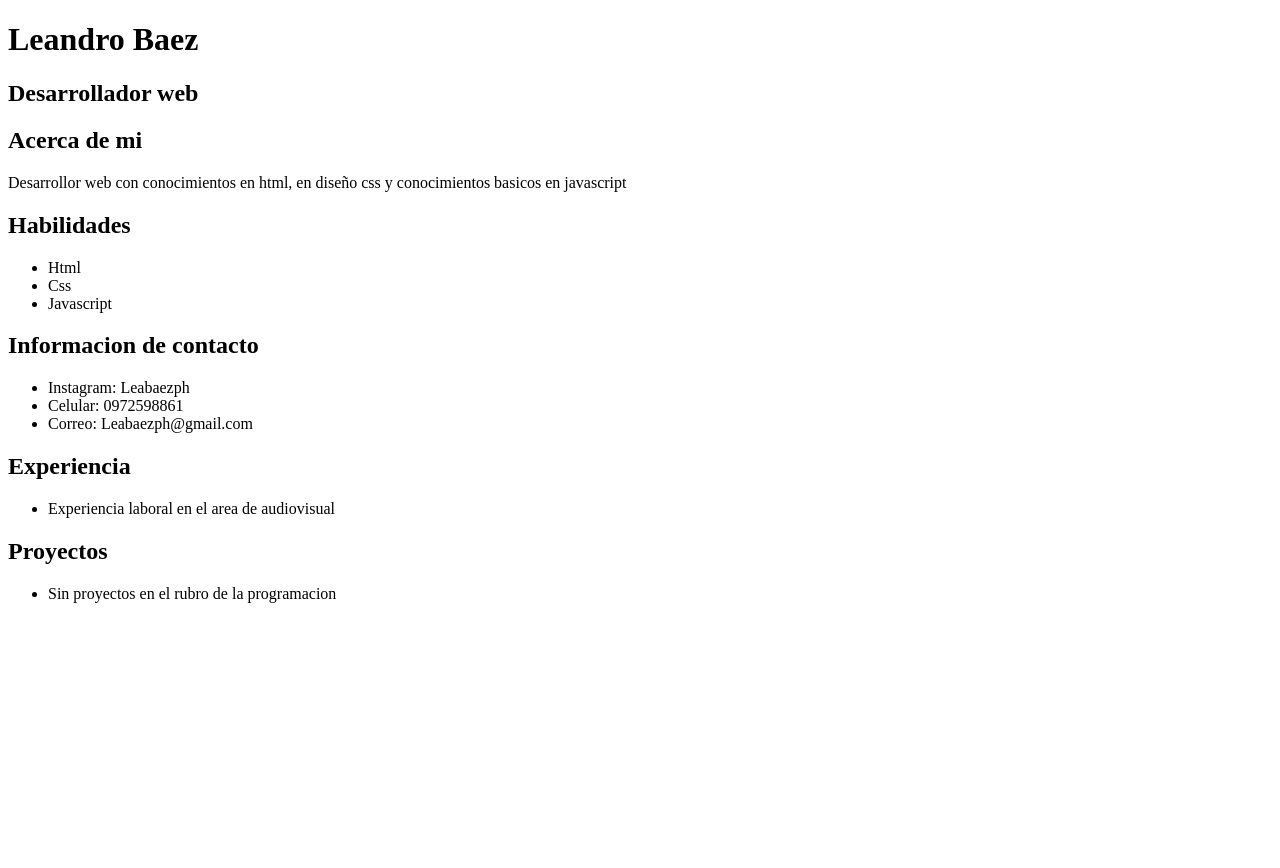
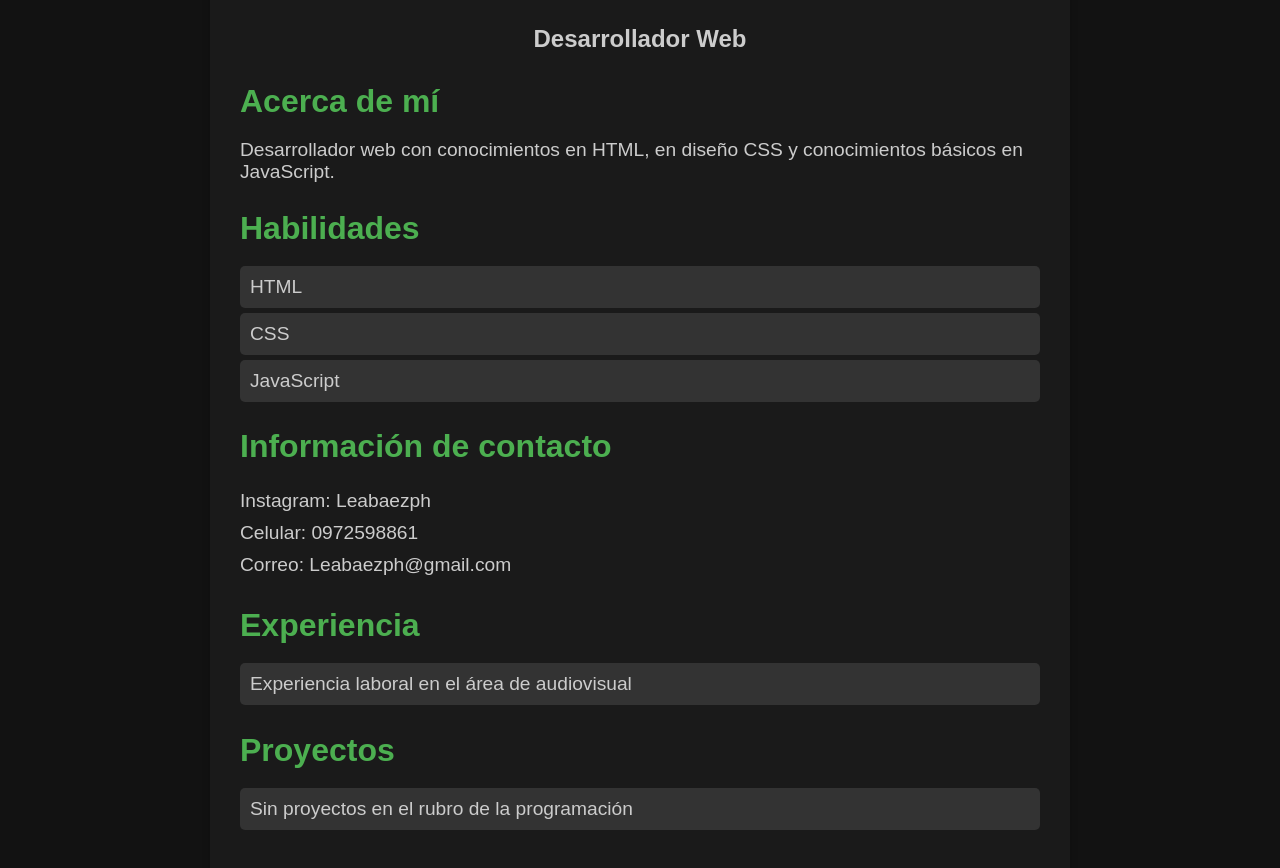
Before and after one commit to leabaezph/portafolio-intro-html1-ppy, a plain HTML site: page index.html in a window 1280 px wide. Before the commit the page ends 800 px from the top, so only its background shows below. Drawn offline with Linux system fonts and the light colour scheme.

Commit message:
Mejora visual

```diff
--- a/index.html
+++ b/index.html
@@ -1,49 +1,118 @@
 <!DOCTYPE html>
-<html>
-    <head>
-        <title>Mi portafolio web Leandro Baez </title>
-    </head>
-    <body>
+<html lang="es">
+<head>
+    <meta charset="UTF-8">
+    <meta name="viewport" content="width=device-width, initial-scale=1.0">
+    <title>Mi Portafolio Web - Leandro Baez</title>
+    <style>
+        body {
+            font-family: 'Arial', sans-serif;
+            background-color: #121212;
+            color: #fff;
+            margin: 0;
+            padding: 0;
+            display: flex;
+            justify-content: center;
+            align-items: center;
+            height: 100vh;
+        }
+        .container {
+            background-color: #1a1a1a;
+            border-radius: 10px;
+            padding: 30px;
+            box-shadow: 0 4px 8px rgba(0, 0, 0, 0.2);
+            max-width: 800px;
+            width: 100%;
+        }
+        header {
+            text-align: center;
+            margin-bottom: 30px;
+        }
+        header h1 {
+            font-size: 3em;
+            color: #fff;
+            margin: 0;
+        }
+        header h2 {
+            font-size: 1.5em;
+            color: #ccc;
+        }
+        section {
+            margin-bottom: 20px;
+        }
+        section h2 {
+            font-size: 2em;
+            color: #4CAF50;
+            margin-bottom: 10px;
+        }
+        section p, ul {
+            font-size: 1.2em;
+            color: #ccc;
+        }
+        ul {
+            list-style-type: none;
+            padding: 0;
+        }
+        li {
+            background-color: #333;
+            margin: 5px 0;
+            padding: 10px;
+            border-radius: 5px;
+        }
+        .contact-info li {
+            background-color: transparent;
+            margin: 0;
+            padding: 5px 0;
+        }
+        a {
+            color: #4CAF50;
+            text-decoration: none;
+        }
+        a:hover {
+            text-decoration: underline;
+        }
+    </style>
+</head>
+<body>
+    <div class="container">
         <header>
-        <h1> Leandro Baez </h1>
-        <h2> Desarrollador web </h2>
+            <h1>Leandro Baez</h1>
+            <h2>Desarrollador Web</h2>
+        </header>
         <main>
-            <section>
-                <h2> Acerca de mi </h2>
-                <p>
-                    Desarrollor web con conocimientos en html, en diseño css y conocimientos basicos en javascript
-                </p>
+            <section class="about">
+                <h2>Acerca de mí</h2>
+                <p>Desarrollador web con conocimientos en HTML, en diseño CSS y conocimientos básicos en JavaScript.</p>
             </section>
-            <section>
-                <h2> Habilidades </h2>
+            <section class="skills">
+                <h2>Habilidades</h2>
                 <ul>
-                    <li>Html</li>
-                    <li>Css</li>
-                    <li>Javascript</li>
+                    <li>HTML</li>
+                    <li>CSS</li>
+                    <li>JavaScript</li>
                 </ul>
             </section>
-            <section>
-                <h2> Informacion de contacto </h2>
+            <section class="contact-info">
+                <h2>Información de contacto</h2>
                 <ul>
-                    <li>Instagram: Leabaezph </li>
+                    <li>Instagram: Leabaezph</li>
                     <li>Celular: 0972598861</li>
                     <li>Correo: Leabaezph@gmail.com</li>
                 </ul>
             </section>
-            <section>
-                <h2> Experiencia </h2>
+            <section class="experience">
+                <h2>Experiencia</h2>
                 <ul>
-                    <li>Experiencia laboral en el area de audiovisual </li>
+                    <li>Experiencia laboral en el área de audiovisual</li>
                 </ul>
             </section>
-            <section>
-                <h2> Proyectos </h2>
+            <section class="projects">
+                <h2>Proyectos</h2>
                 <ul>
-                    <li>Sin proyectos en el rubro de la programacion </li>
+                    <li>Sin proyectos en el rubro de la programación</li>
                 </ul>
             </section>
         </main>
-    </header>
-    </body>
-
+    </div>
+</body>
 </html>
```
